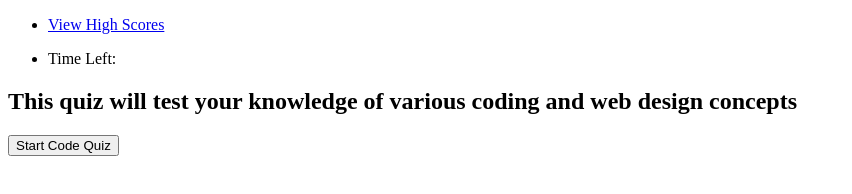
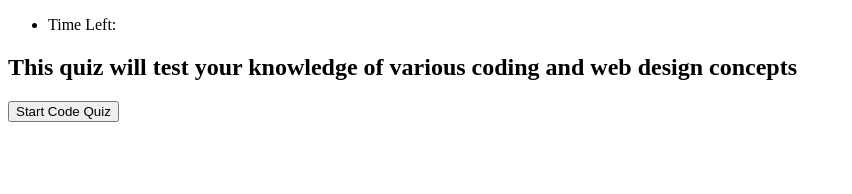
Before and after one commit to ckim14/chikas-code-quiz, a plain HTML site: page index.html in a window 1280 px wide. Shown: the whole page, without its empty margins (0-852 px from the left). Drawn offline with Linux system fonts and the light colour scheme.

Commit message:
Update index.html

```diff
--- a/index.html
+++ b/index.html
@@ -11,9 +11,6 @@
     <header>
         <nav>
             <ul>
-                <li>
-                    <a href="/">View High Scores</a>
-                </li>
                 <li>
                     <p>Time Left:</p>
                     <p id="timer"></p>
```
